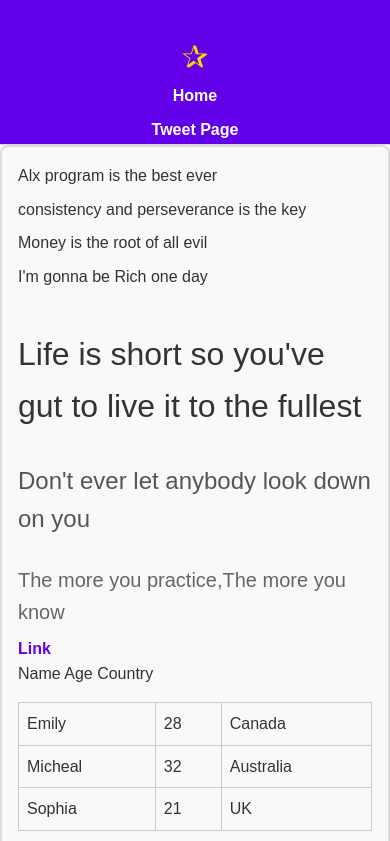
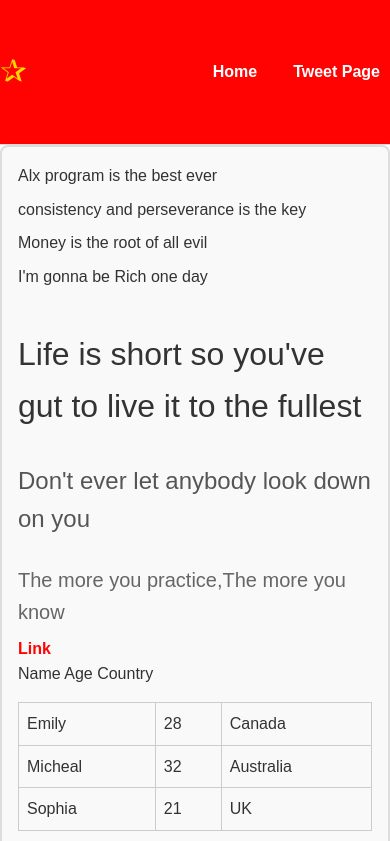
Before and after one commit to Solomon-Dzokoto/My_First_Portfolio, a plain HTML site: page css-basic/index.html in a window 390 px wide. Shown: the top 841 px of the page. Drawn offline with Linux system fonts and the light colour scheme.

Commit message:
styled the page

```diff
--- a/css-basic/styles.css
+++ b/css-basic/styles.css
@@ -1,7 +1,8 @@
-/* Base styles */
+
 body {
   display: flex;
   flex-direction: column;
+  width: 100%;
   font-family: Arial, sans-serif;
   line-height: 1.6;
   margin: 0;
@@ -10,6 +11,7 @@ body {
 
 main {
   display: flex;
+  min-height: 80vh;
   flex-direction: row;
   flex: auto;
 }
@@ -36,7 +38,7 @@ header {
   display: flex;
   justify-content: space-between;
   align-items: center;
-  background-color: #6200ea;
+  background-color: #ff0303;
   padding-block: 2rem ;
   color: white;
 
@@ -66,7 +68,7 @@ nav a:hover {
 
 footer {
   text-align: center;
-  background-color: #6200ea;
+  background-color:  #ff0303;
   color: white;
   padding: 1rem;
 }
@@ -80,7 +82,7 @@ footer a:hover {
   text-decoration: underline;
 }
 
-/* Article-specific styles */
+
 article h1 {
   font-size: 2rem;
   color: #333;
@@ -105,7 +107,7 @@ article p {
 }
 
 article a {
-  color: #6200ea;
+  color:  #ff0303;
   font-weight: bold;
   text-decoration: none;
 }
@@ -136,27 +138,8 @@ article table tbody tr:nth-child(odd) {
   background-color: #f9f9f9;
 }
 
-/* Responsive adjustments */
-@media (max-width: 768px) {
-  header {
-    flex-direction: column;
-    text-align: center;
-  }
-
-  nav ul {
-    flex-direction: column;
-    gap: 0.5rem;
-  }
-
-  main {
-    flex-direction: column;
-  }
-
-  article {
-    flex: 1;
-  }
-
-  aside {
-    flex: 1;
-  }
+aside h2 {
+  font-size: 1.5rem;
+  color: #333;
+  margin-bottom: 0.5rem;
 }
```
